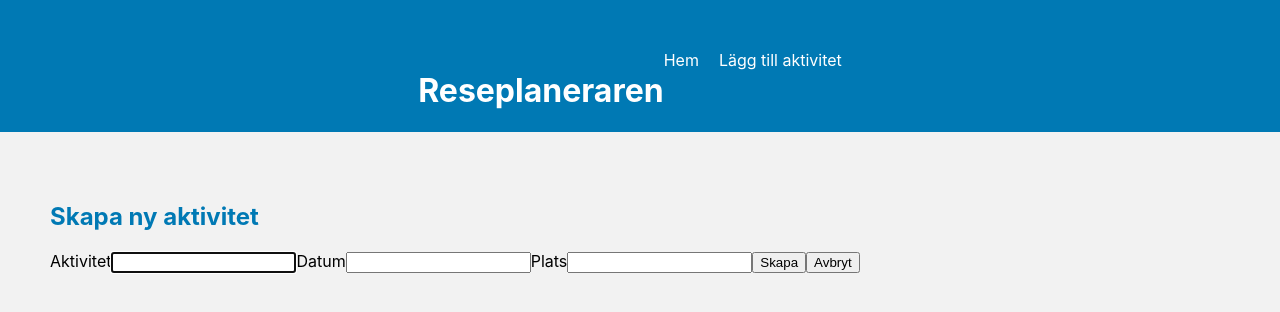
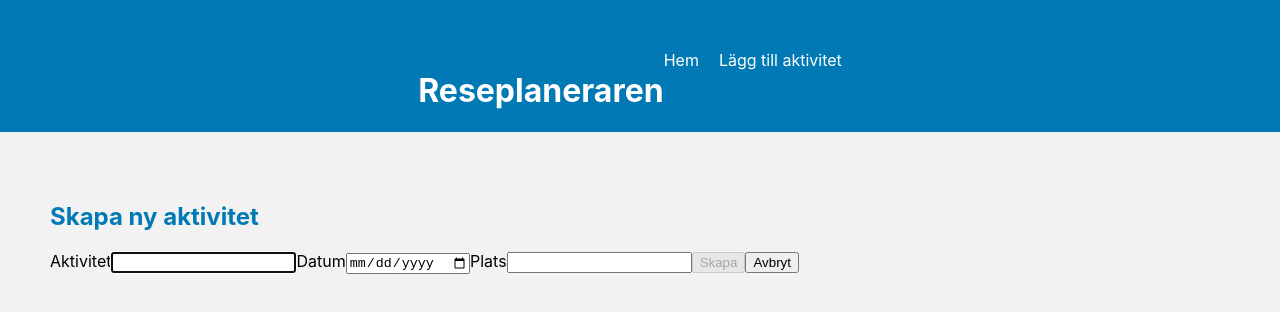
Before and after one commit to ToeCrow/React-indv-Boiler-Room-Travelplaner, a React (Vite) app: page /add-activity in a window 1280 px wide. Shown: the top 312 px of the page. Built offline with nearby package versions, Linux system fonts and the light colour scheme.

Commit message:
Create a list of trips around the activitylist

```diff
--- a/src/Pages/ActivityForm/ActivityForm.jsx
+++ b/src/Pages/ActivityForm/ActivityForm.jsx
@@ -47,7 +47,7 @@ const ActivityForm = () => {
         />
         <label htmlFor="">Datum</label>
         <input
-        type="text"
+        type="date"
         required
         value={date}
         onChange = {(e) => setDate(e.target.value)}
@@ -59,7 +59,15 @@ const ActivityForm = () => {
          value={place}
          onChange = {(e) => setPlace(e.target.value)}
          />
-        {!loading && <button type="submit">Skapa</button>}
+        {!loading && (
+      <button
+        type="submit"
+        disabled={!activity || !date || !place} // Knappen är inaktiverad om något fält är tomt
+      >
+        Skapa
+      </button>
+        )}
+
         {loading && <button disabled type="submit">Lägger till</button>}
         <button type="button" onClick={() => navigate('/')}>Avbryt</button>
       </form>
--- a/src/Pages/TripList/TripList.jsx
+++ b/src/Pages/TripList/TripList.jsx
@@ -1,11 +1,12 @@
 import React from 'react'
-import ActivityList from '../ActivityList/ActivityList'
+import TripItem from './TripItem'
+
 
 const TripList = () => {
   return (
     <main>
       <h2>Dina planerade resor</h2>
-      <ActivityList />
+      <TripItem />
     </main>
   )
 }
```
Also changed, not shown: src/Pages/TripList/TripItem.jsx (added, +11 -0 lines), src/Pages/TripForm/TripForm.jsx (added).
